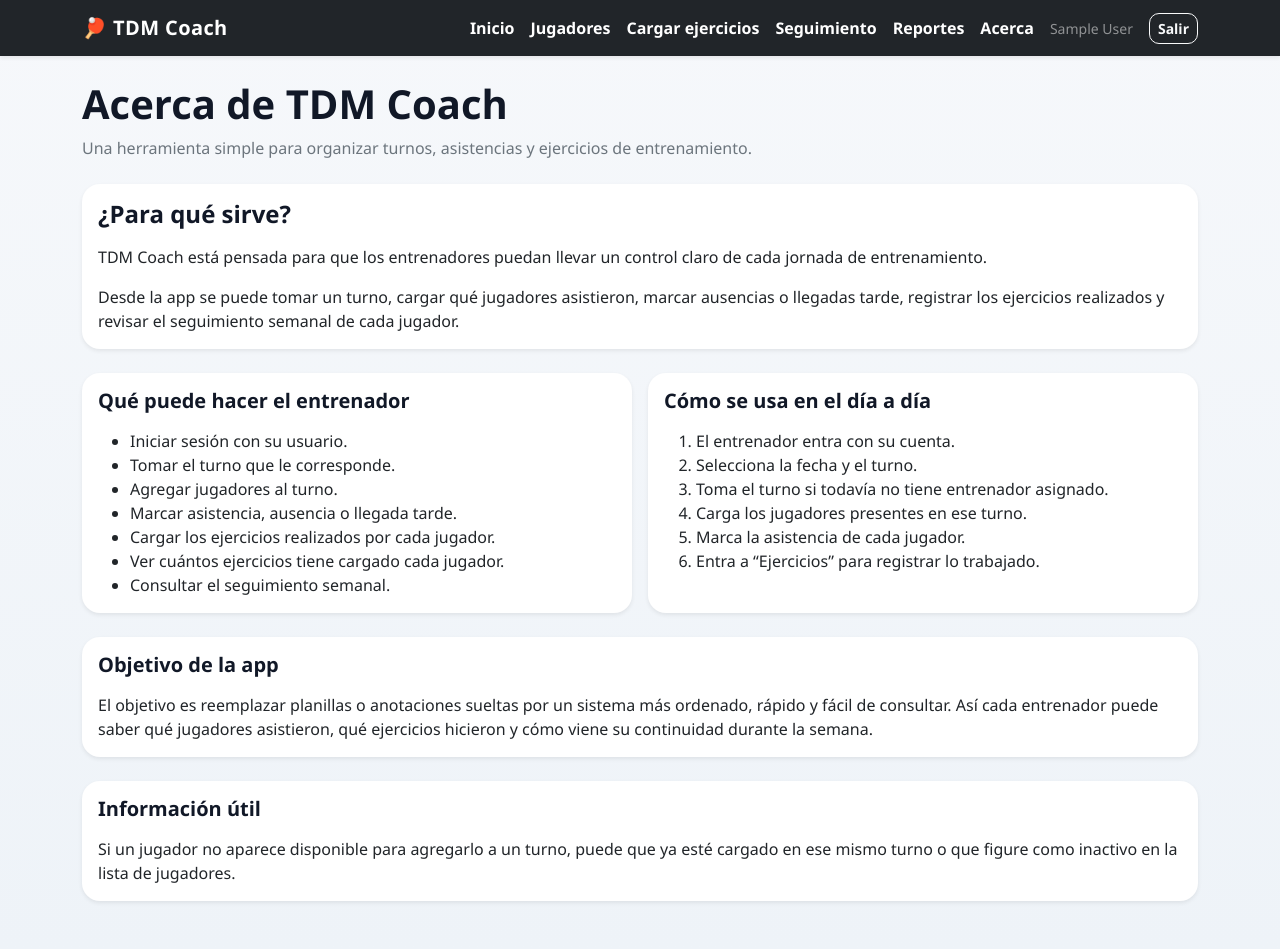
After one commit to eitommy/app-entrenador-tdm, a Django app: page /acerca/ in a window 1280 px wide. The commit adds this page. Run offline with Django 5.2, Linux system fonts and the light colour scheme; the visitor is signed in with stand-in values (Sample User, id 1).

Commit message:
Mejora contenido de pagina acerca

```diff
--- /dev/null
+++ b/asistencia/templates/asistencia/acerca.html
@@ -0,0 +1,89 @@
+{% extends "asistencia/base.html" %}
+
+{% block content %}
+
+<div class="mb-4">
+    <h1 class="mb-2">Acerca de TDM Coach</h1>
+    <p class="text-secondary mb-0">
+        Una herramienta simple para organizar turnos, asistencias y ejercicios de entrenamiento.
+    </p>
+</div>
+
+<div class="card shadow-sm border-0 mb-4">
+    <div class="card-body">
+        <h4 class="mb-3">¿Para qué sirve?</h4>
+
+        <p>
+            TDM Coach está pensada para que los entrenadores puedan llevar un control claro
+            de cada jornada de entrenamiento.
+        </p>
+
+        <p class="mb-0">
+            Desde la app se puede tomar un turno, cargar qué jugadores asistieron,
+            marcar ausencias o llegadas tarde, registrar los ejercicios realizados
+            y revisar el seguimiento semanal de cada jugador.
+        </p>
+    </div>
+</div>
+
+<div class="row g-3 mb-4">
+    <div class="col-md-6">
+        <div class="card h-100 shadow-sm border-0">
+            <div class="card-body">
+                <h5 class="mb-3">Qué puede hacer el entrenador</h5>
+
+                <ul class="mb-0">
+                    <li>Iniciar sesión con su usuario.</li>
+                    <li>Tomar el turno que le corresponde.</li>
+                    <li>Agregar jugadores al turno.</li>
+                    <li>Marcar asistencia, ausencia o llegada tarde.</li>
+                    <li>Cargar los ejercicios realizados por cada jugador.</li>
+                    <li>Ver cuántos ejercicios tiene cargado cada jugador.</li>
+                    <li>Consultar el seguimiento semanal.</li>
+                </ul>
+            </div>
+        </div>
+    </div>
+
+    <div class="col-md-6">
+        <div class="card h-100 shadow-sm border-0">
+            <div class="card-body">
+                <h5 class="mb-3">Cómo se usa en el día a día</h5>
+
+                <ol class="mb-0">
+                    <li>El entrenador entra con su cuenta.</li>
+                    <li>Selecciona la fecha y el turno.</li>
+                    <li>Toma el turno si todavía no tiene entrenador asignado.</li>
+                    <li>Carga los jugadores presentes en ese turno.</li>
+                    <li>Marca la asistencia de cada jugador.</li>
+                    <li>Entra a “Ejercicios” para registrar lo trabajado.</li>
+                </ol>
+            </div>
+        </div>
+    </div>
+</div>
+
+<div class="card shadow-sm border-0 mb-4">
+    <div class="card-body">
+        <h5 class="mb-3">Objetivo de la app</h5>
+
+        <p class="mb-0">
+            El objetivo es reemplazar planillas o anotaciones sueltas por un sistema más ordenado,
+            rápido y fácil de consultar. Así cada entrenador puede saber qué jugadores asistieron,
+            qué ejercicios hicieron y cómo viene su continuidad durante la semana.
+        </p>
+    </div>
+</div>
+
+<div class="card shadow-sm border-0">
+    <div class="card-body">
+        <h5 class="mb-3">Información útil</h5>
+
+        <p class="mb-0">
+            Si un jugador no aparece disponible para agregarlo a un turno, puede que ya esté cargado
+            en ese mismo turno o que figure como inactivo en la lista de jugadores.
+        </p>
+    </div>
+</div>
+
+{% endblock %}
--- a/asistencia/templates/asistencia/base.html
+++ b/asistencia/templates/asistencia/base.html
@@ -24,6 +24,7 @@
                 <a class="nav-link text-white" href="{% url 'cargar_ejercicios' %}">Cargar ejercicios</a>
                 <a class="nav-link text-white" href="{% url 'seguimiento_semanal' %}">Seguimiento</a>
                 <a class="nav-link text-white" href="{% url 'reportes' %}">Reportes</a>
+                <a class="nav-link text-white" href="{% url 'acerca' %}">Acerca</a>
 
                 <span class="text-white-50 small">
                     {{ user.get_full_name|default:user.username }}
--- a/asistencia/urls.py
+++ b/asistencia/urls.py
@@ -6,6 +6,7 @@ urlpatterns = [
     path("accounts/register/", views.registro, name="registro"),
 
     path("", views.inicio, name="inicio"),
+    path("acerca/", views.acerca, name="acerca"),
     path("ir-a-fecha-asistencia/", views.ir_a_fecha_asistencia, name="ir_a_fecha_asistencia"),
 
     path("dia/<str:fecha_str>/turno/<int:turno>/", views.dia_turno, name="dia_turno"),
--- a/asistencia/views.py
+++ b/asistencia/views.py
@@ -651,3 +651,10 @@ def reportes(request):
         })
 
     return render(request, "asistencia/reportes.html", {"datos": datos, "hoy": hoy})
+
+
+@login_required
+def acerca(request):
+    return render(request, "asistencia/acerca.html")
+
+    return render(request, "asistencia/reportes.html", {"datos": datos, "hoy": hoy})
```
